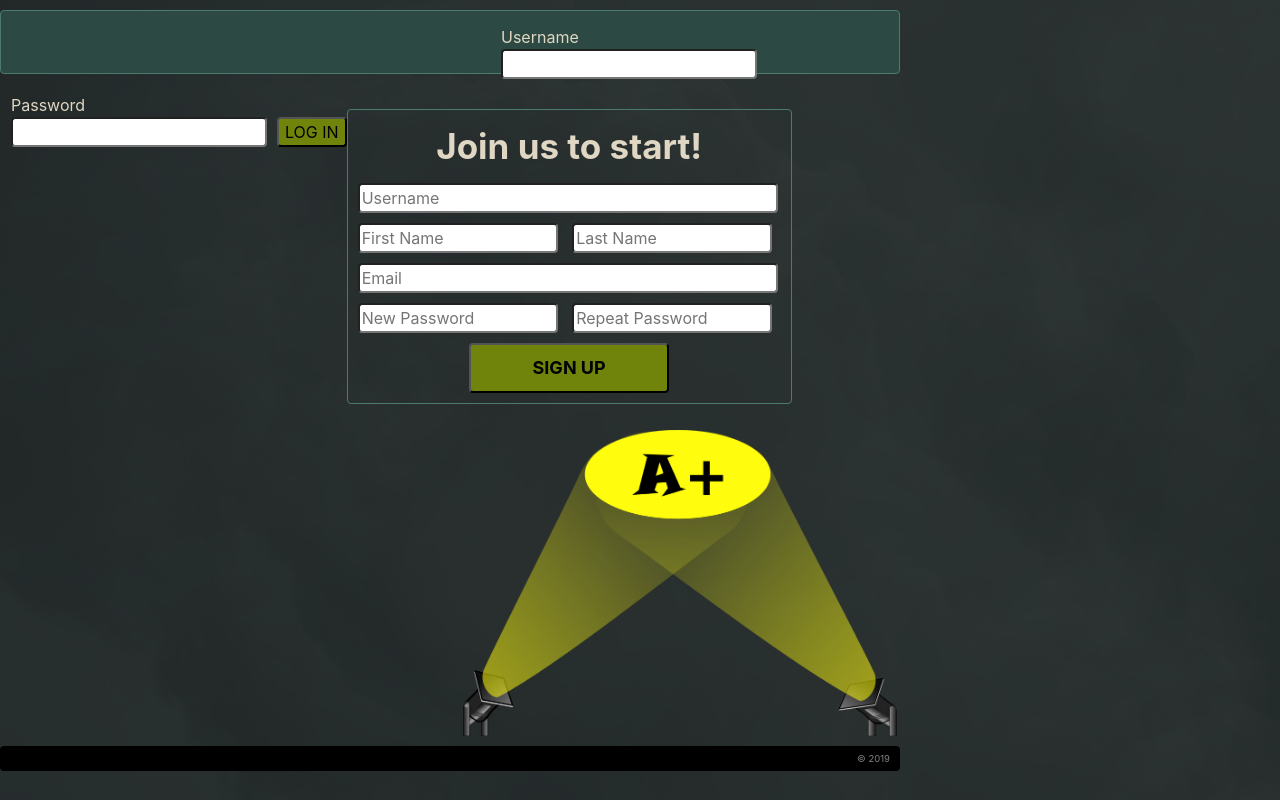
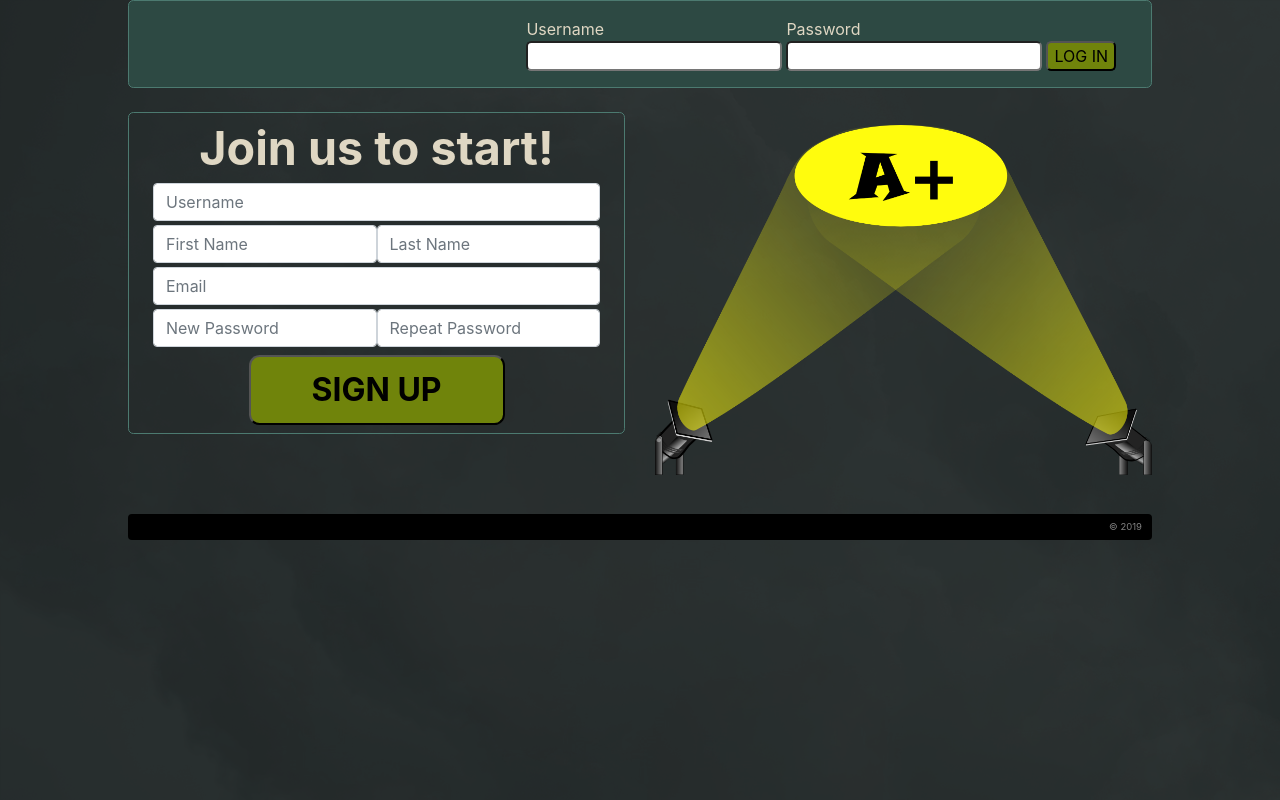
Before and after one commit to xyfke/CP476-Project, a PHP site: page /landing_login_signup.php in a window 1280 px wide. Run offline with PHP 8.4, Linux system fonts and the light colour scheme.

Commit message:
Added bootstrap to login page, fixed whiteboard nav bar

```diff
--- a/css/styles.css
+++ b/css/styles.css
@@ -15,32 +15,26 @@
 
 body{
 	font-family: 'Proxima Nova Soft', 'Helvetica Neue', sans-serif;
-	font-size: 14px;
-	line-height: 1.2;
+	font-size: 0.875em;
 	color: black;
 	background-image: url(../images/background.png);
-	max-width: 900px;
-	margin: auto;
-	padding: 0;
-	border: 0;
+	width: 80%;
 }
 
 /*------------------------------------------LOG IN */
 #loginHeader{
-	margin-top: 10px;
-	border: 0.009px solid #4c7a70;
-	border-radius: 4px;
-	height: 64px;
+	border: 0.001em solid #4c7a70;
+	border-radius: 0.333em;
 	background-color: #2d4943;
 }
 .loginFormTitles{
 	color: #dfd7c3;
 }
 .roundTextBox{
-	border-radius: 4px;
+	border-radius: 0.333em;
 }
 .subButtons{
-	border-radius: 4px;
+	border-radius: 0.333em;
 	background-color: #70840b;
 }
 .subButtons:hover{
@@ -51,41 +45,22 @@ body{
 
 /*------------------------------------------SIGN UP */
 #signupForm{
-	border: 0.009px solid #4c7a70;
-	border-radius: 4px;
-	margin-top: 30px;
-	width: 445px;
-	float: left;
+	border: 0.001em solid #4c7a70;
+	border-radius: 0.333em;
+	text-align: center;
 }
 #signupFormTitle{
-	text-align: center;
-	margin-top: 10px;
-	font-size: 35px;
+	font-size: 2.917em;
 	color: #dfd7c3;
 	font-weight: bold;
 }
-.signupFormBox{
-	margin-top: 10px;
-	margin-left: 10px;
-	border-radius: 4px;
-	width: 420px;
-	height: 30px;
-}
-.signupFormBoxSmall{
-	margin-top: 10px;
-	margin-left: 10px;
-	border-radius: 4px;
-	width: 200px;
-	height: 30px;
-}
+
 #signupSubButton{
-	margin-top: 10px;
-	margin-bottom: 10px;
-	border-radius: 4px;
+	border-radius: 0.333em;
 	background-color: #70840b;
-	width: 200px;
-	height: 50px;
-	font-size: 18px;
+	width: 8em;
+	height: 2.2em;
+	font-size: 2em;
 	font-weight: bold;
 }
 #signupSubButton:hover{
@@ -94,15 +69,12 @@ body{
 	cursor: pointer;
 }
 #signupImg{
-	width:440px;
-	height: 306px;
-	float: right;
-	margin-left:10px;
-	margin-top: 10px;
+	width:36.667em;
+	height: 25.5em;
 }
 
 /*------------------------------------------HEADER */
-#header{
+.header{
 	margin-top: 10px;
 	border: 0.009px solid #4c7a70;
 	border-radius: 4px;
--- a/help.php
+++ b/help.php
@@ -22,7 +22,7 @@
 		<link rel="stylesheet" href="https://stackpath.bootstrapcdn.com/bootstrap/4.3.1/css/bootstrap.min.css" integrity="sha384-ggOyR0iXCbMQv3Xipma34MD+dH/1fQ784/j6cY/iJTQUOhcWr7x9JvoRxT2MZw1T" crossorigin="anonymous">
 	</head>
 
-	<body>
+	<body class="m-auto">
 		<?php include("include/header.php") ?>
 
 		<h1>HALPPPPPPPPPPPP PAGE</h1>
--- a/include/header.php
+++ b/include/header.php
@@ -12,7 +12,7 @@
 
 	Version  2019-03-02
 	-->
-<div id="header">
+<div class="header">
 	<div id="logo" style="float:left">
 		<a href="landing_home.php">
 			<img src="images/logo_og.png" alt="Logo Image" id="logoImg" style="width:100%;height:100%;object-fit:contain;"/>
--- a/include/header_session.php
+++ b/include/header_session.php
@@ -13,6 +13,7 @@
 	Version  2019-03-02
 	-->
 
+<div class="header">
 	<div id="logo" style="float:left">
 		<a href="landing_home.php">
 			<img src="images/logo_single.png" alt="Logo Image" id="logoImg" style="width:100%;height:100%;object-fit:contain;"/>
@@ -26,3 +27,4 @@
 			<img src="images/help.png" alt="Help Image" style="width:100%;height:100%;object-fit:contain;"/>
 		</a>
 	</div>
+</div>
--- a/landing_home.php
+++ b/landing_home.php
@@ -21,7 +21,7 @@
         <link rel="stylesheet" type="text/css" href="./css/styles2.css">
         <link rel="stylesheet" href="https://stackpath.bootstrapcdn.com/bootstrap/4.3.1/css/bootstrap.min.css" integrity="sha384-ggOyR0iXCbMQv3Xipma34MD+dH/1fQ784/j6cY/iJTQUOhcWr7x9JvoRxT2MZw1T" crossorigin="anonymous">
     </header>
-    <body>
+    <body class="m-auto">
         <!--
         <div class="topHeader">
             <a href="./landing_login_signup.html">Logout</a>
--- a/landing_login_signup.php
+++ b/landing_login_signup.php
@@ -21,45 +21,52 @@
 		<link rel="stylesheet" href="https://stackpath.bootstrapcdn.com/bootstrap/4.3.1/css/bootstrap.min.css" integrity="sha384-ggOyR0iXCbMQv3Xipma34MD+dH/1fQ784/j6cY/iJTQUOhcWr7x9JvoRxT2MZw1T" crossorigin="anonymous">
 	</head>
 
-	<body>
-		<div style="overflow:hidden">
-			<div id="loginHeader">
-				<form name="loginForm" method="post">
-					<div style="float:left; padding-left:500px; padding-top:14px">
+	<body class="m-auto">
+		<nav id="loginHeader" class="navbar navbar-expand py-3">
+			<div class="accountText col-md-3"></div>
+			<div class="col-md-9">
+				<form name="loginForm" method="post" class="nav float-right">
+					<div class="mr-1">
 						<div class="loginFormTitles"> Username </div>
 						<input type="text" name="userName" class="roundTextBox">
 					</div>
-					<div style="float:left; padding-left:10px; padding-top:14px">
+					<div class="mr-1">
 						<div class="loginFormTitles"> Password </div>
 						<input type="password" name="password" class="roundTextBox">
 					</div>
-					<div style="float:left; padding-left:10px; padding-top:14px">
-						<div style="visibility:hidden">.</div>
+					<div class="mr-1">
+						<div style="visibility: hidden"> . </div>
 						<input type="submit" formaction="landing_home.php" name="submit" value="LOG IN" class="subButtons"/>
 					</div>
 				</form>
 			</div>
+		</nav>
 
-			<div>
+		<div class="row">
+			<div class="col-md-6 mt-4">
 				<form id="signupForm" name="signupForm" method="post">
 					<div id="signupFormTitle"> Join us to start! </div>
-					<input type="text" name="userName" placeholder="Username" class="signupFormBox">
-					<div>
-						<input type="text" name="firstName" placeholder="First Name" class="signupFormBoxSmall">
-						<input type="text" name="lastName" placeholder="Last Name" class="signupFormBoxSmall">
+					<div class="mb-1 mx-4">
+						<input type="text" name="userName" placeholder="Username" class="form-control">
 					</div>
-					<input type="text" name="email" placeholder="Email" class="signupFormBox">
-					<div>
-						<input type="password" name="password" placeholder="New Password" class="signupFormBoxSmall">
-						<input type="password" name="password" placeholder="Repeat Password" class="signupFormBoxSmall">
+					<div class="row mb-1 mx-4">
+						<input type="text" name="firstName" placeholder="First Name" class="form-control col-sm-6">
+						<input type="text" name="lastName" placeholder="Last Name" class="form-control col-sm-6">
 					</div>
-					<div style="text-align:center">
+					<div class="mb-1 mx-4">
+						<input type="text" name="email" placeholder="Email" class="form-control">
+					</div>
+					<div class="row mb-2 mx-4">
+						<input type="password" name="password" placeholder="New Password" class="form-control col-sm-6">
+						<input type="password" name="password" placeholder="Repeat Password" class="form-control col-sm-6">
+					</div>
+					<div class="mb-2">
 						<input type="submit" formaction="landing_home.php" name="submit" value="SIGN UP" id="signupSubButton"/>
 					</div>
 				</form>
-				<div id="signupImg">
-					<img src="images/logo_big.png" alt="Signup Image" style="width:100%;height:100%;object-fit:contain;"/>
-				</div>
+			</div>
+			<div id="signupImg" class="col-md-6 mt-2">
+				<img src="images/logo_big.png" alt="Signup Image" style="width:100%;height:100%;object-fit:contain;"/>
 			</div>
 		</div>
 		<?php include("include/footer.php") ?>
--- a/profile.php
+++ b/profile.php
@@ -21,7 +21,7 @@
         <link rel="stylesheet" type="text/css" href="./css/styles2.css">
         <link rel="stylesheet" href="https://stackpath.bootstrapcdn.com/bootstrap/4.3.1/css/bootstrap.min.css" integrity="sha384-ggOyR0iXCbMQv3Xipma34MD+dH/1fQ784/j6cY/iJTQUOhcWr7x9JvoRxT2MZw1T" crossorigin="anonymous">
     </header>
-    <body>
+    <body class="m-auto">
       <!--
         <div class="topHeader">
             <a href="./landing_login_signup.html">Logout</a>
--- a/profile_edit.php
+++ b/profile_edit.php
@@ -21,7 +21,7 @@
         <link rel="stylesheet" type="text/css" href="./css/styles2.css">
         <link rel="stylesheet" href="https://stackpath.bootstrapcdn.com/bootstrap/4.3.1/css/bootstrap.min.css" integrity="sha384-ggOyR0iXCbMQv3Xipma34MD+dH/1fQ784/j6cY/iJTQUOhcWr7x9JvoRxT2MZw1T" crossorigin="anonymous">
     </header>
-    <body>
+    <body class="m-auto">
         <!--
         <div class="topHeader">
             <a href="./landing_login_signup.html">Logout</a>
--- a/whiteboard.php
+++ b/whiteboard.php
@@ -30,8 +30,8 @@
         <a href="./landing_home.html">Home</a>
     </div>
   -->
-  <body>
-    <?php include("include/header.php") ?>
+  <body class="m-auto">
+    <?php include("include/header_session.php") ?>
 
     <h1>Introduction to Fortnite - Session: OB?78A4</h1>
 
```
Lines whose indentation alone changed are shown as unchanged.
